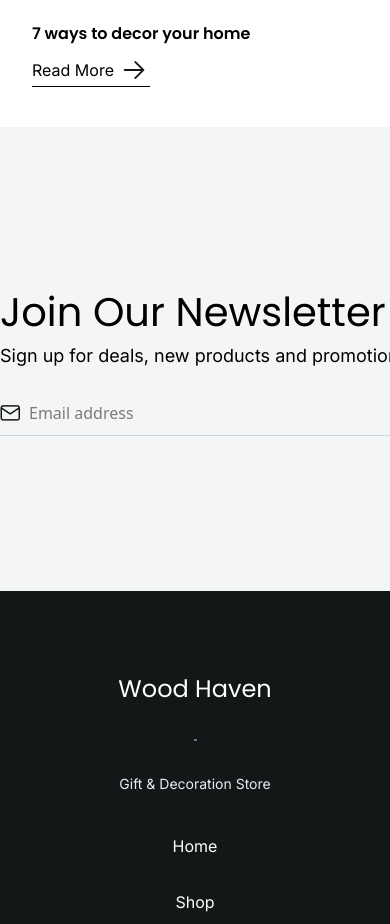
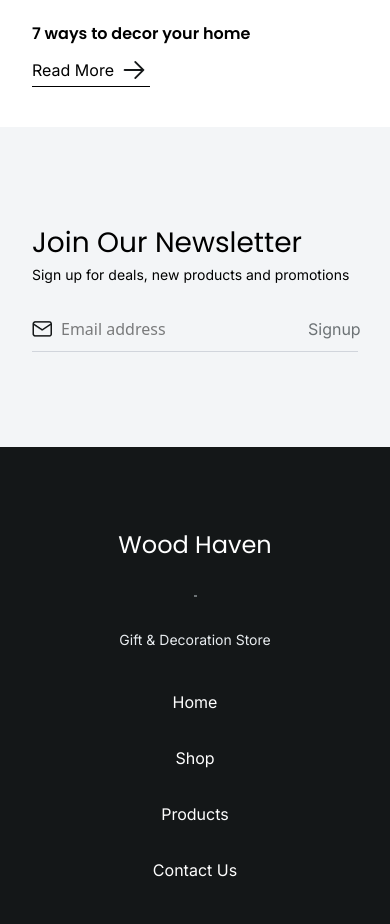
Before and after one commit to cmmubeenofficial/react-ecommerce-app, a React (Vite) app: page / in a window 390 px wide. Shown: the part 5300-6224 px from the top of the page. Built offline with nearby package versions, Linux system fonts and the light colour scheme.

Commit message:
Join Our Newsletter section responsivness for all devices

```diff
--- a/src/components/Articals/Articals.jsx
+++ b/src/components/Articals/Articals.jsx
@@ -17,7 +17,7 @@ function Articals() {
             <div className="main-container px-8 lg:px-[160px] pb-10">
 
                 {/* main articles section */}
-                <div className="articles-container flex flex-wrap justify-center items-center lg:flex-nowrap gap-[1.563rem]">
+                <div className="articles-container flex flex-wrap justify-center items-center md:flex-nowrap gap-[1.563rem]">
 
                     {/* article 1 */}
                     <div className="articles">
--- a/src/pages/HomePage/HomePage.jsx
+++ b/src/pages/HomePage/HomePage.jsx
@@ -4,6 +4,9 @@ import NewArivals from "../../components/NewArivals/NewArivals"
 import WhyChooseUs from "../../components/WhyChooseUs/WhyChooseUs"
 import { FontAwesomeIcon } from "@fortawesome/react-fontawesome"
 import { faInstagram, faFacebook, faYoutube } from "@fortawesome/free-brands-svg-icons"
+
+// 1. iPad Pro = 1024 X 1366
+// 2. Nest Hub = 1024 X 600
 
 function HomePage() {
   return (
@@ -107,29 +110,37 @@ function HomePage() {
         </div>
 
         {/* Join Our Newsletter section */}
-        <div className="newsletter-container order-7 lg:order-0 bg-[#F3F5F7] h-[55vh] flex justify-between items-center overflow-hidden">
-          <div className="left-img lg:-ml-[8.75rem] mt-[5.625rem]">
-            <img src="/imgs/bedroom.png" className="w-[2.188vw] hidden lg:block" alt="Bedroom image" />
+
+        {/* remaining devices
+                      W   X  H
+        6. Nest Hub >(1024 X 600)
+
+        */}
+        <div className="newsletter-container order-7 lg:order-0 bg-[#F3F5F7] px-8 py-[5.938rem] md:h-[55vh] flex justify-between items-center overflow-hidden">
+          <div className="left-img xl:-ml-[8.75rem] md:-ml-[1rem] mt-[5.625rem]">
+            <img src="/imgs/bedroom.png" className="h-[36vw] hidden xl:block" alt="Bedroom image" />
           </div>
 
           {/* Join Our Newsletter form */}
           <div className="joining-form flex flex-col justify-center gap-[2rem]">
             <div className="joining-text">
-              <h4 className="font-poppins text-[2.5rem]">Join Our Newsletter</h4>
-              <p className="font-inter text-[1.125rem]">Sign up for deals, new products and promotions</p>
+              <h4 className="font-poppins md:text-[2.5rem] text-[28px]">Join Our Newsletter</h4>
+              <p className="font-inter md:text-[1.125rem] text-[14px]">Sign up for deals, new products and promotions</p>
             </div>
 
             {/* form */}
-            <div className="form flex items-center gap-[0.5rem] border-b border-b-gray-300 pb-[0.625rem]">
+            <div className="form flex items-center justify-between border-b border-b-gray-300 pb-[0.625rem] w-full max-w-[500px]">
               <img src="/icons/email.png" alt="email icon" />
-              <input type="text" placeholder="Email address" className="pr-[9.375rem] focus:outline-none" />
-              <button className="font-inter text-[#6C7275] cursor-pointer">Signup</button>
+              <input type="text"
+              placeholder="Email address"
+              className="flex-1 px-2 focus:outline-none" />
+              <button className="font-inter text-[#6C7275] cursor-pointer pl-2 pr-2 lg:pl-4 lg:pr-4">Signup</button>
             </div>
 
           </div>
 
-          <div className="right-img mt-[6.25rem] lg:-mr-[12.5rem]">
-            <img src="imgs/signup-sofa.png" alt="sofa image" className="hidden lg:block" />
+          <div className="right-img mt-[6.25rem] lg:-mr-[12.5rem] md:-mr-[12.5rem]">
+            <img src="imgs/signup-sofa.png" alt="sofa image" className="hidden md:block" />
           </div>
         </div>
 
```
